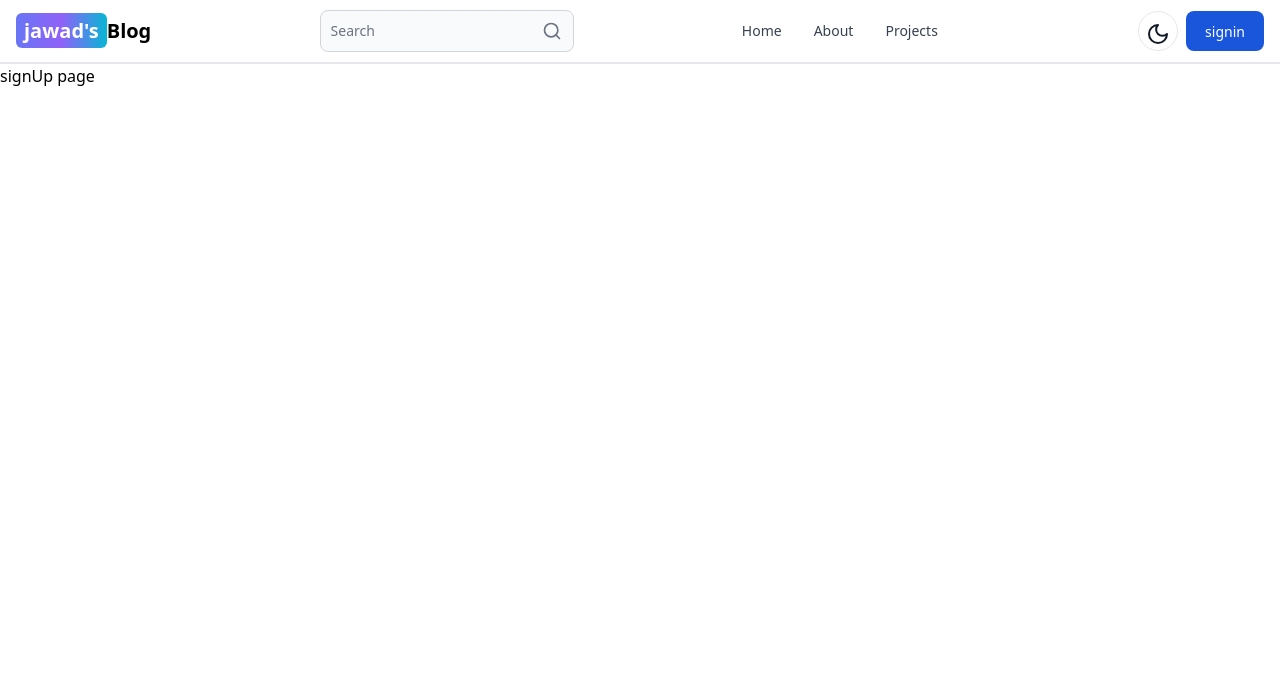
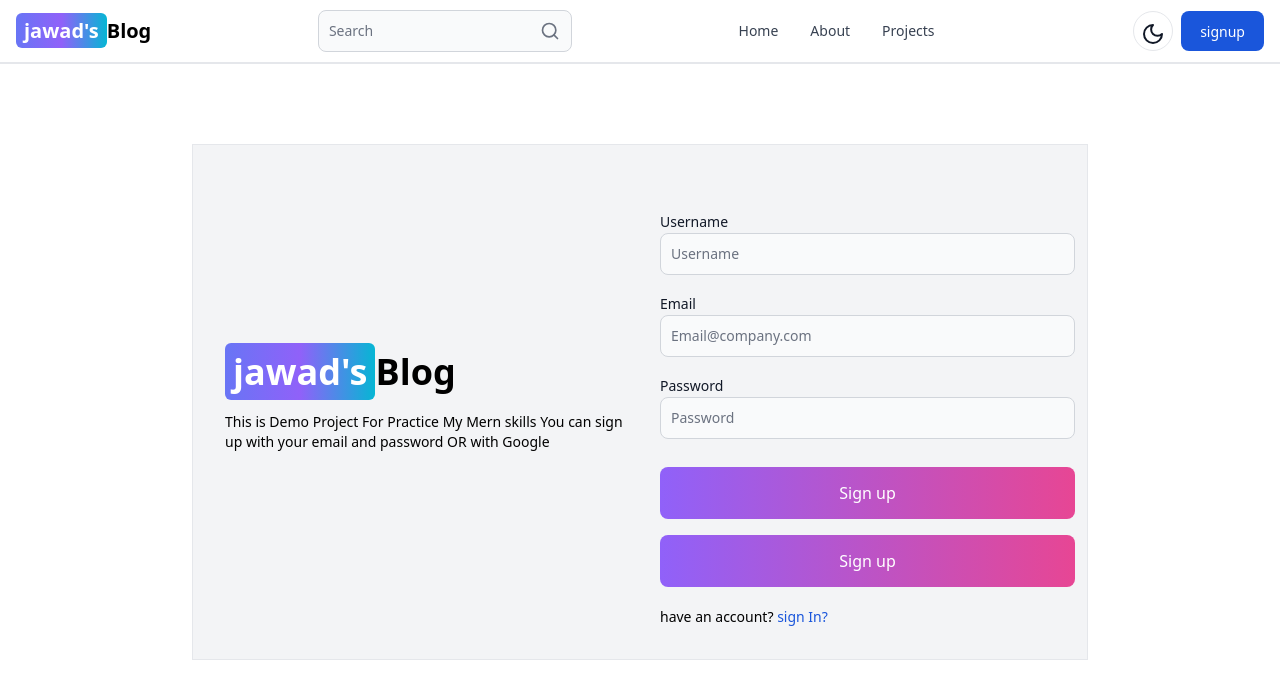
Before and after one commit to jawadkhanswati/mern-blog, a React (Vite) app in the folder client/: page /sign-up in a window 1280 px wide. Shown: the top 698 px of the page. Built offline with nearby package versions, Linux system fonts and the light colour scheme.

Commit message:
complete signup page ui

```diff
--- a/client/src/components/Header.jsx
+++ b/client/src/components/Header.jsx
@@ -26,8 +26,8 @@ const Header = () => {
       <Button className='w-10 h-10  sm:visible' pill color='gray'>
         <Moon/>
       </Button>
-      <Link to={"/sign-in"} className='flex gap-2'>
-      <Button className='h-10  sm:inline' color='blue'>signin</Button>
+      <Link to={"/sign-up"} className='flex gap-2'>
+      <Button className='h-10  sm:inline my-auto' color='blue'>signup</Button>
       {/* <Button className='h-10 hidden sm:inline'>signup</Button> */}
       </Link>
       <Navbar.Toggle/>
@@ -51,7 +51,7 @@ const Header = () => {
           </Link>
         </Navbar.Link>
         <Navbar.Link className='hover:bg-gray-400 md:hidden w-20 mt-2 text-center bg-blue-700 rounded-md' active={path=="/sign-in"}as={"span"}>
-          <Link to={"/sign-up"}>
+          <Link to={"/sign-in"}>
           Login
           </Link>
         </Navbar.Link>
--- a/client/src/pages/Signup.jsx
+++ b/client/src/pages/Signup.jsx
@@ -1,8 +1,41 @@
+import {Link} from "react-router-dom"
+
+import { Button, Label, TextInput } from "flowbite-react"
 
 const Signup = () => {
   return (
-    <div>
-      signUp page
+    <div className="min-h-screen mx-9 mt-20">
+    <div className="flex p-3 py-8 border bg-gray-100 max-w-4xl flex-col md:flex-row mx-auto md:items-center">
+      {/* left */}
+      <div className="flex-1 px-5">
+      <div to={"/"} className='text-4xl text-center md:text-start font-bold dark:text-white'>
+    <span className="px-2 py-1 bg-gradient-to-r from-indigo-500 via-purple-500 to-cyan-500 rounded-md font-bold text-white">jawad's</span>Blog
+    </div>
+    <p className="text-sm text-center mt-5 md:text-start">This is Demo Project For Practice My Mern skills You can sign up with your email and password OR with Google</p>
+      </div>
+
+      {/* right */}
+      <div className="mt-8 flex-1">
+        <form className="flex flex-col gap-4">
+          <div>
+            <Label htmlFor="username" value="Username"/>
+            <TextInput type="text" placeholder="Username" id="username"/>
+          </div>
+          <div>
+            <Label htmlFor="email" value="Email"/>
+            <TextInput type="text" placeholder="Email@company.com" id="email"/>
+          </div>
+          <div>
+            <Label htmlFor="password" value="Password"/>
+            <TextInput type="text" placeholder="Password" id="password"/>
+          </div>
+          <Button size="xl" className="mt-3" gradientDuoTone="purpleToPink" type="submit">Sign up</Button>
+          <Button size="xl" className="" gradientDuoTone="purpleToPink" type="submit">Sign up</Button>
+
+        </form>
+        <p className="mt-5 text-sm">have an account? <Link className="text-blue-700" to={"/signin"}>sign In?</Link></p>
+      </div>
+    </div>
     </div>
   )
 }
```
